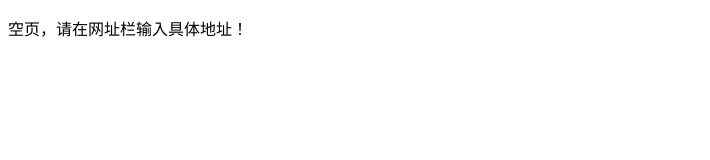
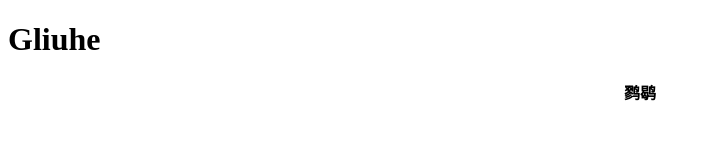
Before and after one commit to Gliuhe/gliuhe.github.io, a plain HTML site: page index.html in a window 1280 px wide. Shown: the whole page, without its empty margins (0-710 px from the left). Drawn offline with Linux system fonts and the light colour scheme.

Commit message:
Update index.html

```diff
--- a/index.html
+++ b/index.html
@@ -3,6 +3,11 @@
     <head>
         <meta charset="utf-8">
         <title>Gliuhe</title>
+        <style>
+
+		</style>
     </head>
-    <p>空页，请在网址栏输入具体地址！</p>
+    <h1 class="maintitle">Gliuhe</h1>
+	<h4 class="maintitle" style="text-align:center;">鹨鹖</h4>
+
 </html>
```
